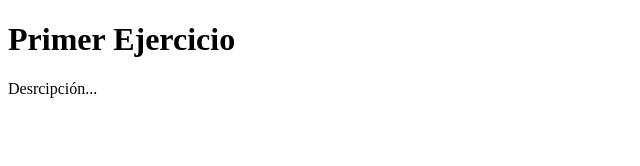
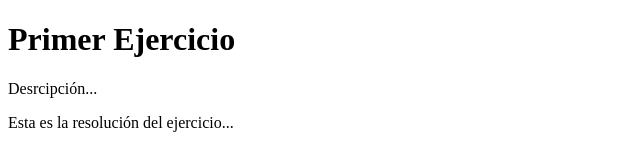
Before and after one commit to AugustoCarmona/taller_de_internet_2026_1c, a plain HTML site: page index.html in a window 1280 px wide. Shown: the whole page, without its empty margins (0-640 px from the left). Drawn offline with Linux system fonts and the light colour scheme.

Commit message:
feat: simulación de resolución de ejercicio y push

```diff
--- a/index.html
+++ b/index.html
@@ -8,5 +8,6 @@
 <body>
     <h1>Primer Ejercicio</h1>
     <p>Desrcipción...</p>
+    <p>Esta es la resolución del ejercicio...</p>
 </body>
 </html>
```
